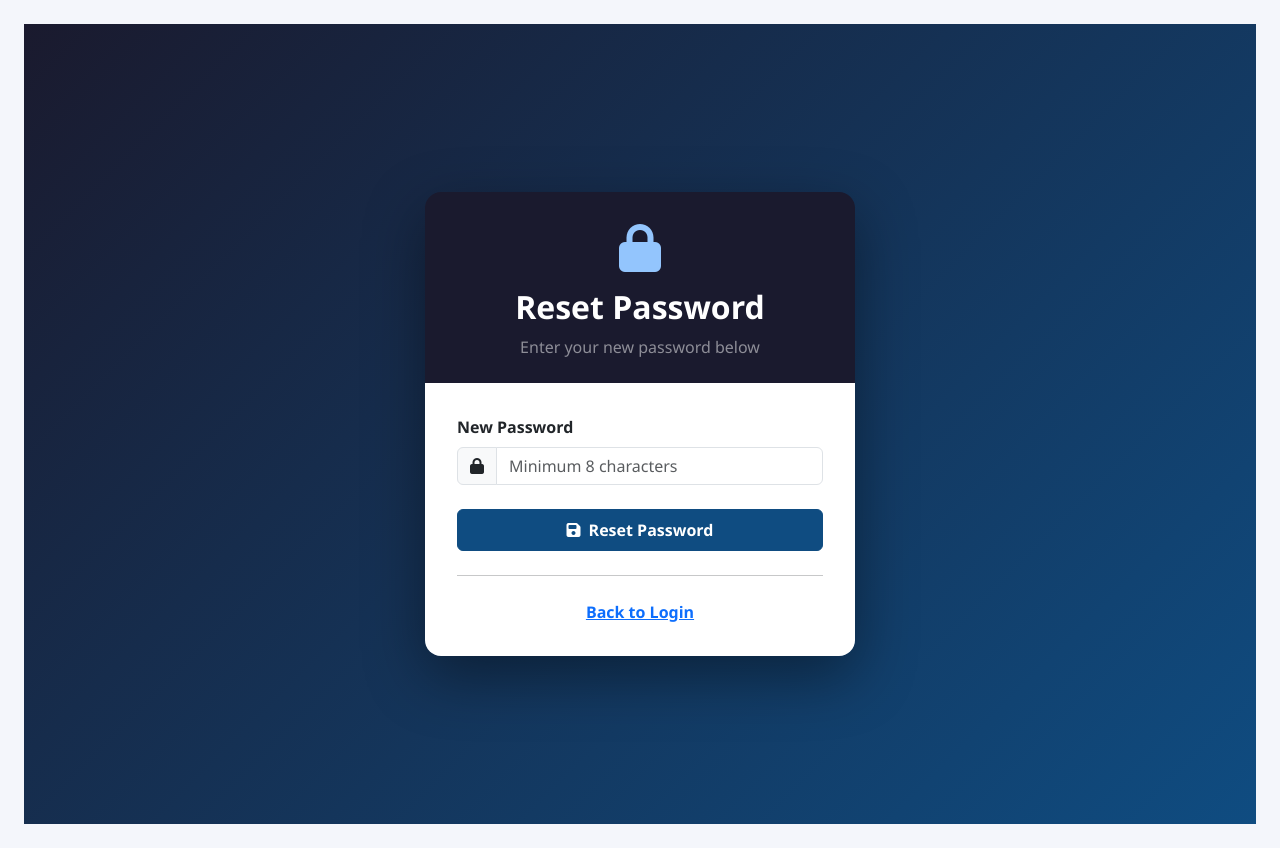
After one commit to njorogedunnant-rgb/ampath-incident-portal, a Python web app: template templates/reset_password.html in a window 1280 px wide. The commit adds this page. Run offline with Jinja, Linux system fonts and the light colour scheme; the template is opened without the code that fills it, so the values that code supplies are empty.

Commit message:
Add forgot password and reset password feature

```diff
--- a/requirements.txt
+++ b/requirements.txt
@@ -2,6 +2,7 @@ bcrypt==4.1.2
 blinker==1.9.0
 click==8.4.0
 Flask==2.3.3
+Flask-Mail==0.10.0
 Flask-MySQLdb==1.0.1
 gunicorn==26.0.0
 itsdangerous==2.2.0
--- a/templates/login.html
+++ b/templates/login.html
@@ -31,6 +31,9 @@
       </form>
       <hr class="my-4">
       <p class="text-center text-muted mb-0">
+<p class="text-center mb-2">
+  <a href="{{ url_for('forgot_password') }}" class="text-muted small">Forgot your password?</a>
+</p>
         Don't have an account?
         <a href="{{ url_for('register') }}" class="text-primary fw-semibold">Register here</a>
       </p>
--- /dev/null
+++ b/templates/reset_password.html
@@ -0,0 +1,33 @@
+{% extends 'base.html' %}
+{% block title %}Reset Password – AMPATH Portal{% endblock %}
+{% block content %}
+
+<div class="auth-wrapper">
+  <div class="auth-card">
+    <div class="auth-header">
+      <i class="fas fa-lock fa-3x mb-3"></i>
+      <h2 class="fw-bold">Reset Password</h2>
+      <p class="text-white-50 mb-0">Enter your new password below</p>
+    </div>
+    <div class="auth-body">
+      <form method="POST" action="{{ url_for('reset_password', token=token) }}">
+        <div class="mb-4">
+          <label class="form-label fw-semibold">New Password</label>
+          <div class="input-group">
+            <span class="input-group-text"><i class="fas fa-lock"></i></span>
+            <input type="password" name="password" class="form-control" placeholder="Minimum 8 characters" required minlength="8">
+          </div>
+        </div>
+        <button type="submit" class="btn btn-primary w-100 fw-bold py-2">
+          <i class="fas fa-save me-2"></i>Reset Password
+        </button>
+      </form>
+      <hr class="my-4">
+      <p class="text-center text-muted mb-0">
+        <a href="{{ url_for('login') }}" class="text-primary fw-semibold">Back to Login</a>
+      </p>
+    </div>
+  </div>
+</div>
+
+{% endblock %}
```
Also changed, not shown: templates/forgot_password.html (added, +33 -0 lines).
